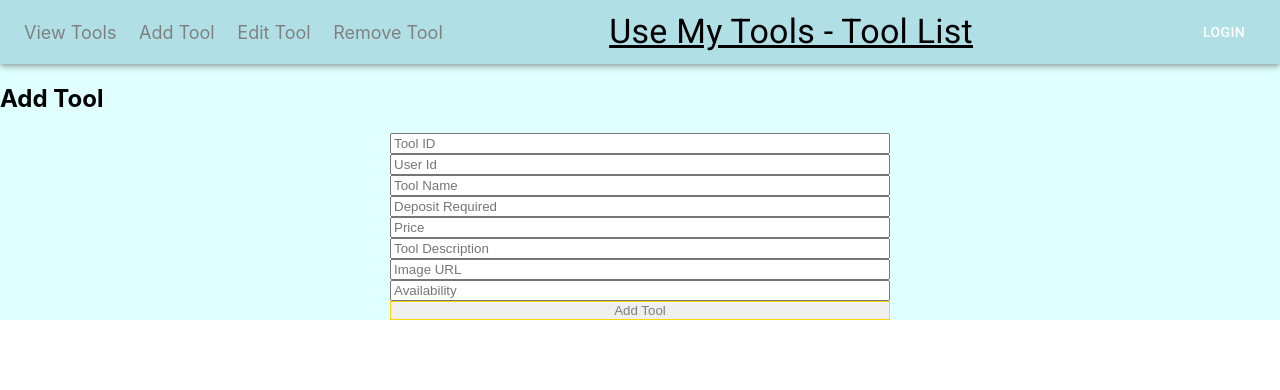
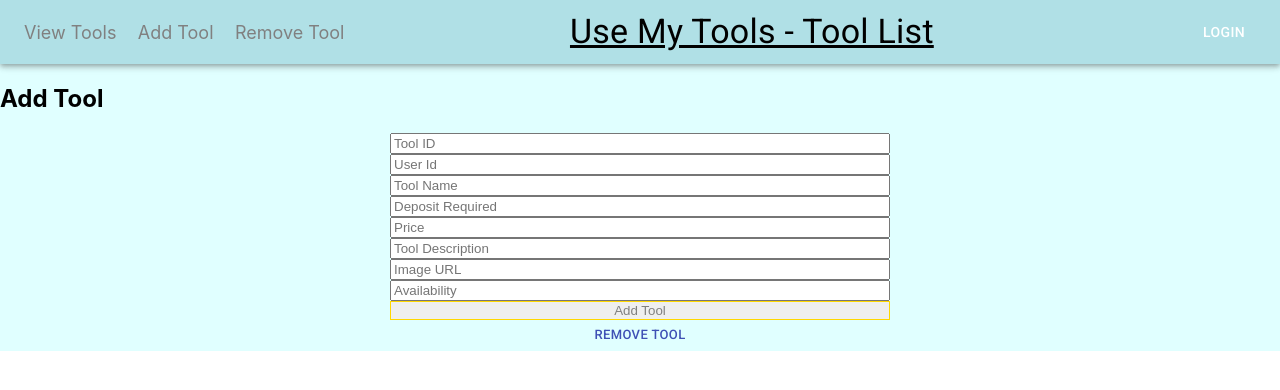
Before and after one commit to bw-use-my-tools/UMT-Front-Mark, a React (Create React App) app: page /edit/1 in a window 1280 px wide. Shown: the top 390 px of the page. Built offline with nearby package versions, Linux system fonts and the light colour scheme; no server answers.

Commit message:
Remove functionality is displaying.

```diff
--- a/src/App.js
+++ b/src/App.js
@@ -49,7 +49,7 @@ const App = () => {
           <Typography variant="h7" className={classes.title} id="lynx">
         <Link to="/"  className="menuLink"> View Tools </Link>
         <Link to="/add"  className="menuLink"> Add Tool  </Link>
-        <Link to={`/edit/${tool.id}`}  className="menuLink">  Edit Tool</Link>
+
         <Link to="/remove"  className="menuLink">  Remove Tool  </Link>
         </Typography>
         <Typography variant="h4" className={classes.title}>
--- a/src/ToolViews/ToolForm.js
+++ b/src/ToolViews/ToolForm.js
@@ -1,5 +1,6 @@
 import React, { useState, useEffect } from 'react';
 import ToolList from "./ToolList"
+import Button from '@material-ui/core/Button';
 
 
 const Form = (props) => {
@@ -70,6 +71,8 @@ const Form = (props) => {
 
 
       <button type="submit">{buttonText}</button>
+      <Button size="small" color="primary">
+Remove Tool    </Button>
     </form>
     </div>
   );
--- a/src/ToolViews/ToolRemove.js
+++ b/src/ToolViews/ToolRemove.js
@@ -1,6 +1,6 @@
 import React, { useState, useEffect } from 'react';
-import Form from './ToolForm';
-
+import ToolForm from './ToolForm';
+import Button from '@material-ui/core/Button';
 import axios from 'axios'
 
 
@@ -37,11 +37,19 @@ const RemoveTool = props => {
   }
 
   return (
+
     <div>
+
       <h1>Tools</h1>
-      {tools.map(tool => <Form key={tool.id} tool={tool}  />)}
-    </div>
-  );
-};
+      { tools.tools && tools.tools.map(tool =>
+      <ToolForm key={tool.id} tool={tool}/>
+
+
+      )};
+
+   </div>
+   )
+      }
+
 
 export default RemoveTool;
```
